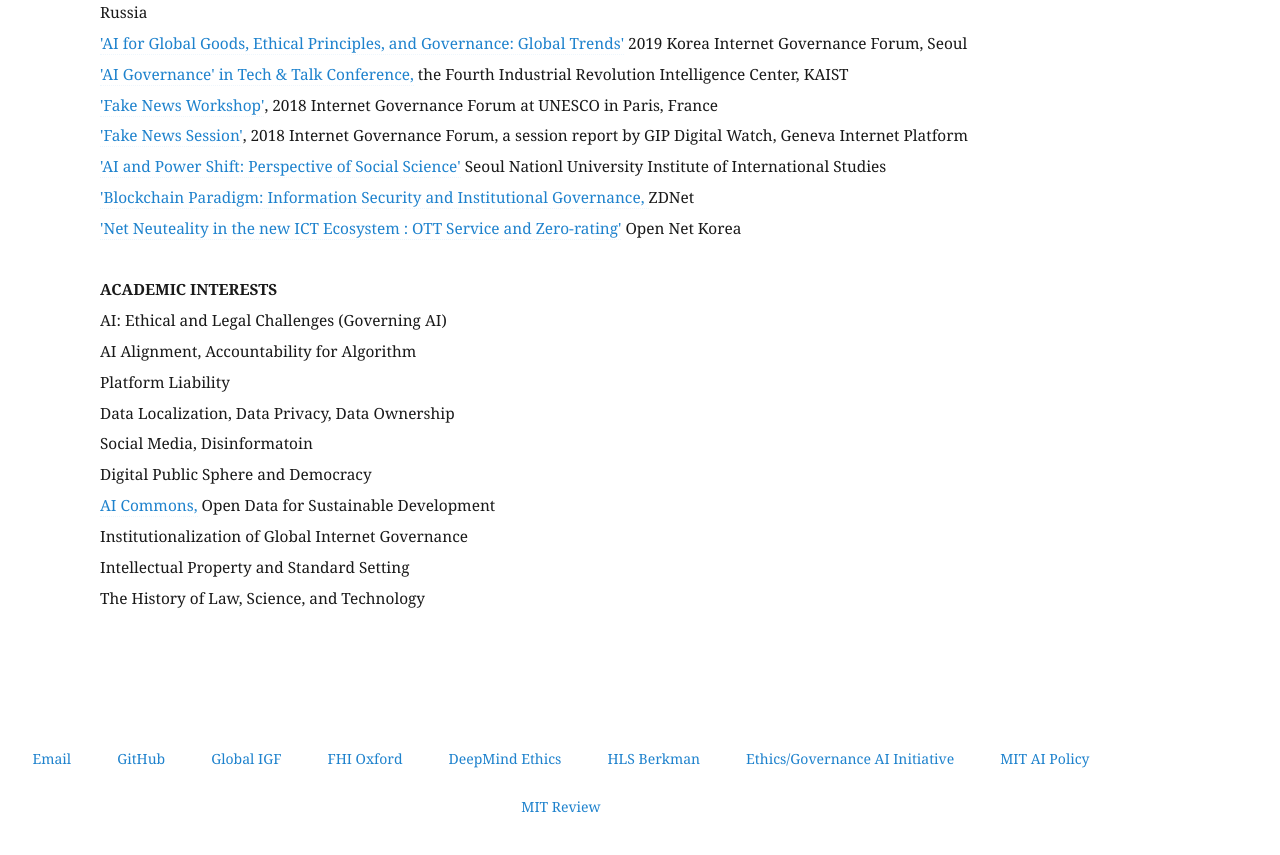
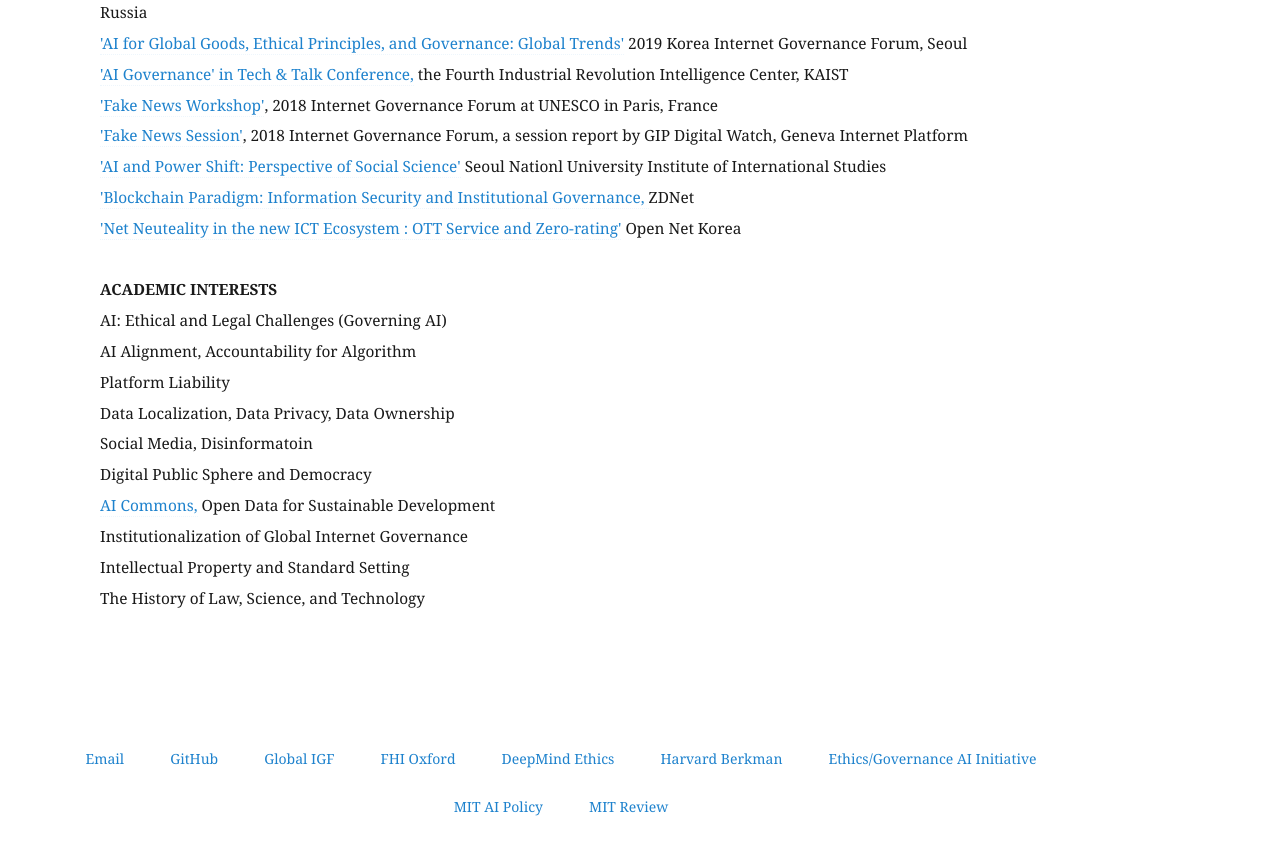
Before and after one commit to eunchangchoi/eunchangchoi.github.io, a Jekyll site: the page built from index.md, in a window 1280 px wide and 900 px high, scrolled down 1629 px. Shown: the top 855 px of the window. Built offline with Jekyll 4.4.1, drawn with Linux system fonts in a browser that asks for light colours.

Commit message:
Update default.html

```diff
--- a/_layouts/default.html
+++ b/_layouts/default.html
@@ -64,7 +64,7 @@
    <li><a href="https://www.intgovforum.org/multilingual/content/igf-2019-workshop-selection-results/"> Global IGF</a></li>
    <li><a href="https://governance.ai"> FHI Oxford </a></li>
    <li><a href="https://deepmind.com/applied/deepmind-ethics-society"> DeepMind Ethics </a></li>
-   <li><a href="https://cyber.harvard.edu/topics/ethics-and-governance-ai"> HLS Berkman </a></li>
+   <li><a href="https://cyber.harvard.edu/topics/ethics-and-governance-ai"> Harvard Berkman </a></li>
    <li><a href="https://aiethicsinitiative.org/projects"> Ethics/Governance AI Initiative </a></li>
    <li><a href="https://internetpolicy.mit.edu/research/machineunderstanding/"> MIT AI Policy </a> </li>
    <li><a href="https://www.technologyreview.com/search/?s=AI"> MIT Review</a></li>
```
